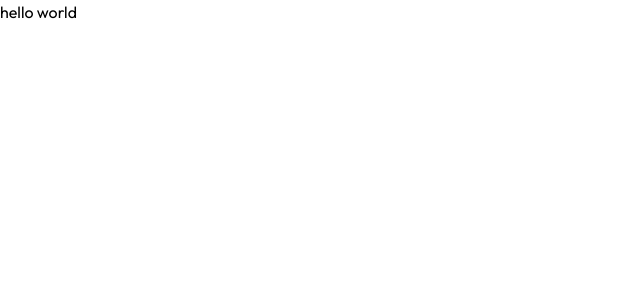
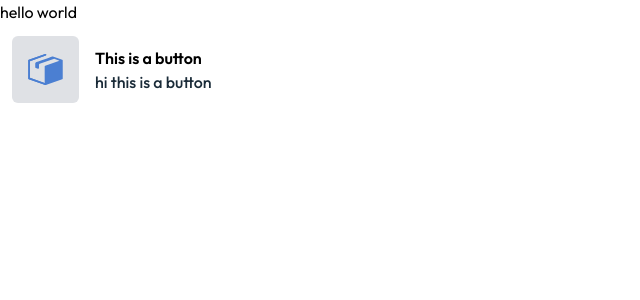
Before and after one commit to zijizhu/website, a Next.js app: page / in a window 1280 px wide. Shown: the top 300 px of the page, without its empty margins (0-640 px from the left). Built offline with nearby package versions, Linux system fonts and the light colour scheme.

Commit message:
implemented home button

```diff
--- /dev/null
+++ b/src/components/HomeButton.tsx
@@ -0,0 +1,20 @@
+import {} from 'react';
+import BoxIcon from './icons/BoxIcon';
+
+function HomeButton() {
+  return (
+    <button className="group m-3 flex items-center font-medium cursor-pointer select-none">
+      <span className="mr-2 p-4 rounded-md bg-specialBg group-hover:bg-white group-hover:shadow-around transition duration-500">
+        <BoxIcon className="fill-primary" width={35} height={35} />
+      </span>
+      <div className="p-2 flex items-start text-inherit flex-col">
+        <span className="font-semibold group-hover:text-primary transition duration-500">
+          This is a button
+        </span>
+        <span className="text-baseText">hi this is a button</span>
+      </div>
+    </button>
+  );
+}
+
+export default HomeButton;
--- /dev/null
+++ b/src/components/icons/BoxIcon.tsx
@@ -0,0 +1,22 @@
+import { SVGProps } from 'react';
+
+const BoxIcon = (props: SVGProps<SVGSVGElement>) => (
+  <svg
+    xmlns="http://www.w3.org/2000/svg"
+    viewBox="0 0 128 128"
+    width={256}
+    height={256}
+    {...props}
+  >
+    <path
+      fill={props.fill}
+      d="M64 120.8c-.3 0-.7-.1-1-.2L3 99.3c-1.2-.4-2-1.6-2-2.8v-65c0-1.3.8-2.4 2-2.8L63 7.4c1.6-.6 3.3.3 3.8 1.8.6 1.6-.3 3.3-1.8 3.8L7 33.6v60.8l58 20.5c1.6.6 2.4 2.3 1.8 3.8-.4 1.3-1.6 2.1-2.8 2.1z"
+    />
+    <path
+      fill={props.fill}
+      d="M127 31.5c0-1.2-.8-2.4-2-2.8l-33.8-12c-.8-.3-1.6-.2-2.3.1-1.1.5-59.9 21.3-59.9 21.3-1.5.5-2.5 1.9-2.5 3.5v14c0 1.3.8 2.4 2 2.8l7.8 2.8c2 .7 4-.7 4-2.8V46.7c0-1.6 1-3 2.5-3.5l53.1-18.4 19.2 6.8L63 49.9c-1.1.4-2 1.5-2 2.8v60.8L7 94.4V33.6l58-20.5c1.6-.6 2.4-2.3 1.8-3.8-.6-1.6-2.3-2.4-3.8-1.8L3 28.7c-1.2.4-2 1.6-2 2.8v65c0 1.3.8 2.4 2 2.8l60 21.2c.3.1.7.2 1 .2.3 0 .7-.1 1-.2l60-21.2c1.2-.4 2-1.6 2-2.8v-65z"
+    />
+  </svg>
+);
+
+export default BoxIcon;
--- /dev/null
+++ b/src/components/icons/PersonIcon.tsx
@@ -0,0 +1,18 @@
+import { SVGProps } from 'react';
+
+const PersonIcon = (props: SVGProps<SVGSVGElement>) => (
+  <svg
+    xmlns="http://www.w3.org/2000/svg"
+    viewBox="0 0 128 128"
+    width={256}
+    height={256}
+    {...props}
+  >
+    <path
+      fill={props.fill}
+      d="M26.9 118.6c-.5 0-1-.1-1.5-.4-1.4-.8-1.9-2.6-1.1-4.1C32.4 99.9 47.6 91 64 91s31.6 8.9 39.7 23.1c.8 1.4.3 3.3-1.1 4.1s-3.3.3-4.1-1.1C91.4 104.7 78.2 97 64 97s-27.4 7.7-34.5 20.1c-.5.9-1.5 1.5-2.6 1.5zm50.7-89.5-.4-.6c-2.9-4.1-7.7-6.6-12.7-6.6H56c-12.7 0-23 10.3-23 23 0 1.7 1.3 3 3 3h5.4c11.5 0 23.2 0 31.6-7.5v.1c.4-.4.8-.7 1.1-1.1 1.1-1.2 3-1.4 4.2-.3 1.3 1.1 1.4 3.1.2 4.4l-1.4 1.4c-1.3 1.3-.8 3.5.9 4.2 1 .4 2.1.6 3.2.7 1.5.2 2.7 1.4 2.7 3v6.8c0 10.6-8 19.7-18.6 20.4-11.5.8-21.2-8.4-21.3-19.9 0-1.6-1.2-3-2.8-3.1-1.7-.1-3.2 1.3-3.2 3 0 14.3 11.7 26 26 26 13.9 0 25.3-10.9 26-24.7V43c0-7.2-5.4-13.1-12.4-13.9z"
+    />
+  </svg>
+);
+
+export default PersonIcon;
--- a/src/pages/index.tsx
+++ b/src/pages/index.tsx
@@ -1,7 +1,7 @@
 import type { NextPage } from 'next';
 import Head from 'next/head';
-import Image from 'next/image';
-import styles from '../styles/Home.module.css';
+
+import HomeButton from '../components/HomeButton';
 
 const Home: NextPage = () => {
   return (
@@ -14,6 +14,7 @@ const Home: NextPage = () => {
 
       <main>
         <div>hello world</div>
+        <HomeButton />
       </main>
 
       <footer></footer>
--- a/tailwind.config.js
+++ b/tailwind.config.js
@@ -1,5 +1,9 @@
 module.exports = {
-  content: [],
+  content: [
+    './src/pages/**/*.{js,ts,jsx,tsx}',
+    './src/components/**/*.{js,ts,jsx,tsx}',
+    './src/views/**/*.{js,ts,jsx,tsx}'
+  ],
   theme: {
     fontFamily: {
       sans: ['Outfit', 'sans-serif']
@@ -12,6 +16,9 @@ module.exports = {
         baseBg: '#F4F5F7',
         specialBg: '#DFE1E5',
         selectionBg: '#B9BFCB'
+      },
+      boxShadow: {
+        around: '0 0 20px rgb(0 0 0 / 0.1), 0 0 20px rgb(0 0 0 / 0.1)'
       }
     }
   },
```
